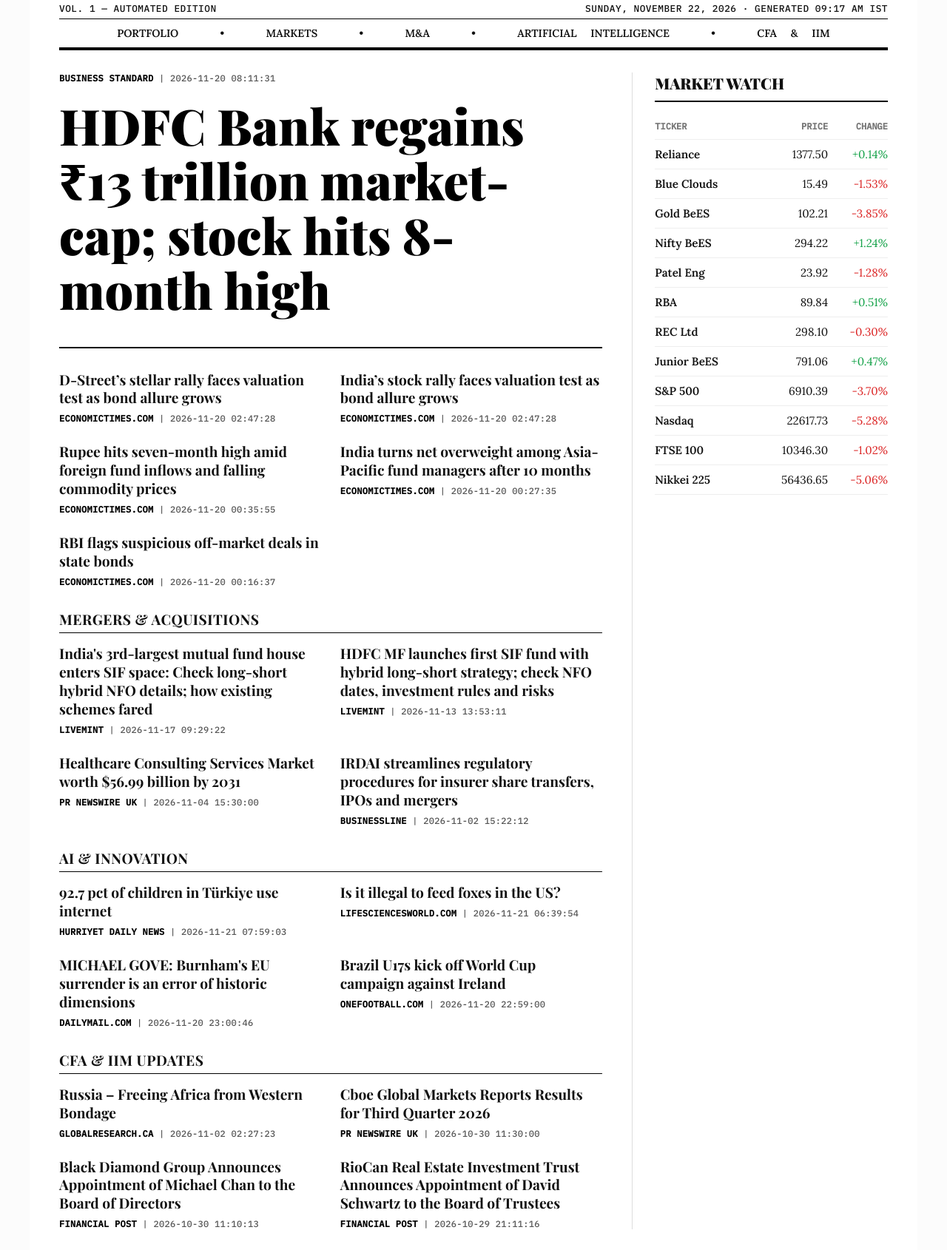
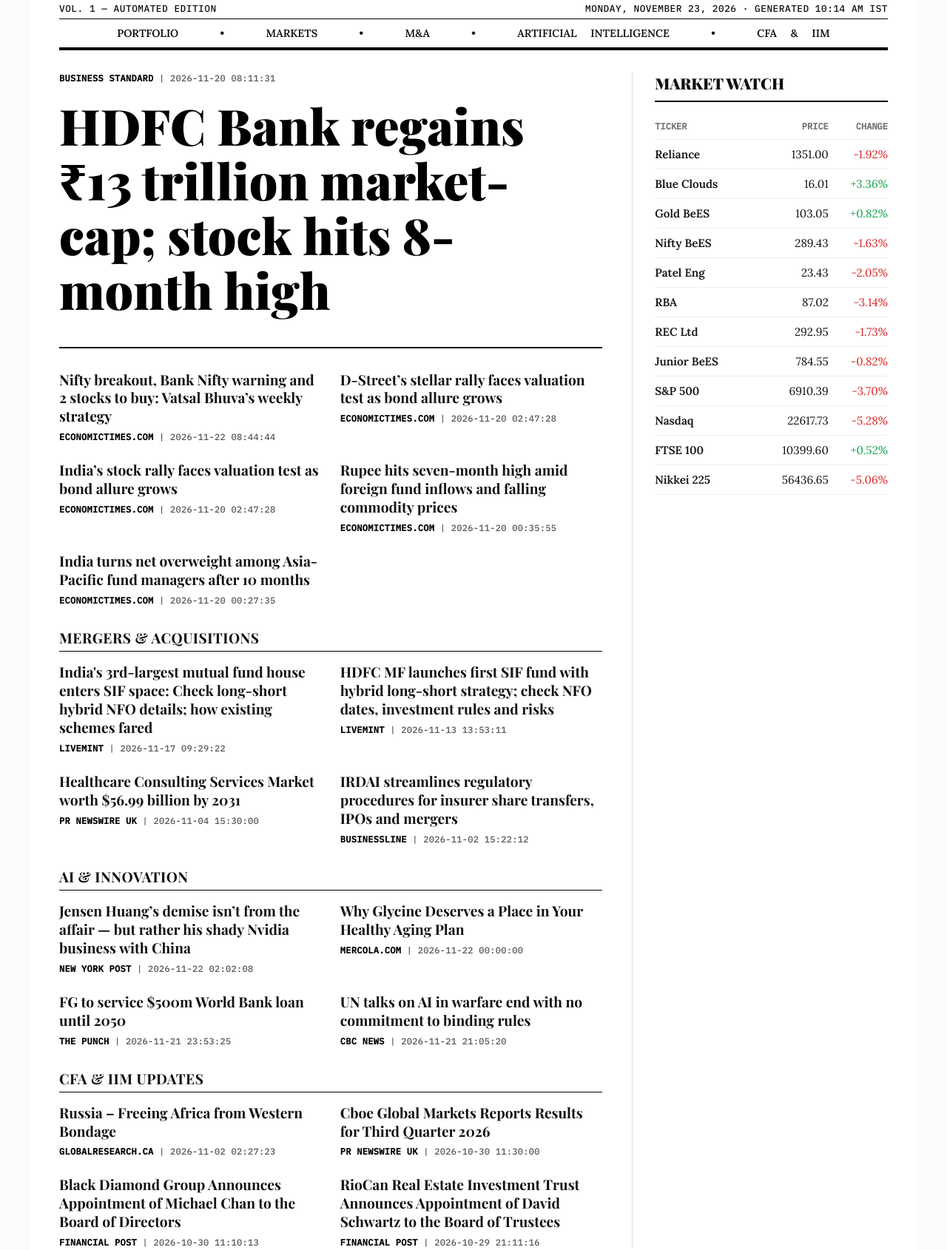
Before and after one commit to sagarry424-oss/daily-newspaper, a plain HTML site: page index.html in a window 1280 px wide. Shown: the part 186-1876 px from the top of the page at 74% size. Drawn offline with nearby package versions, Linux system fonts and the light colour scheme; a web font is replaced by a local one.

Commit message:
Automated daily newspaper update

```diff
--- a/index.html
+++ b/index.html
@@ -165,7 +165,7 @@
         </div>
         <div class="date-bar">
             <span>Vol. 1 — Automated Edition</span>
-            <span>Sunday, November 22, 2026 · Generated 09:17 AM IST</span>
+            <span>Monday, November 23, 2026 · Generated 10:14 AM IST</span>
         </div>
         <div class="nav-bar">
             PORTFOLIO &nbsp; • &nbsp; MARKETS &nbsp; • &nbsp; M&amp;A &nbsp; • &nbsp; ARTIFICIAL INTELLIGENCE &nbsp; • &nbsp; CFA &amp; IIM
@@ -181,6 +181,11 @@
                 </div>
 
                 <div class="articles-grid">
+
+        <div class='article'>
+            <h3><a href='https://m.economictimes.com/markets/expert-view/nifty-breakout-bank-nifty-warning-and-2-stocks-to-buy-vatsal-bhuvas-weekly-strategy/articleshow/136070587.cms' target='_blank'>Nifty breakout, Bank Nifty warning and 2 stocks to buy: Vatsal Bhuva’s weekly strategy</a></h3>
+            <p class='meta'><strong>Economictimes.com</strong> | 2026-11-22 08:44:44</p>
+        </div>
 
         <div class='article'>
             <h3><a href='https://m.economictimes.com/markets/bonds/indias-stock-rally-faces-valuation-test-as-bond-allure-grows/articleshow/136010605.cms' target='_blank'>D-Street’s stellar rally faces valuation test as bond allure grows</a></h3>
@@ -200,11 +205,6 @@
         <div class='article'>
             <h3><a href='https://m.economictimes.com/markets/stocks/news/india-turns-net-overweight-among-asia-pacific-fund-managers-after-10-months/articleshow/136008999.cms' target='_blank'>India turns net overweight among Asia-Pacific fund managers after 10 months</a></h3>
             <p class='meta'><strong>Economictimes.com</strong> | 2026-11-20 00:27:35</p>
-        </div>
-
-        <div class='article'>
-            <h3><a href='https://m.economictimes.com/markets/bonds/rbi-probes-suspicious-off-market-trades-in-illiquid-state-bonds/articleshow/136008880.cms' target='_blank'>RBI flags suspicious off-market deals in state bonds</a></h3>
-            <p class='meta'><strong>Economictimes.com</strong> | 2026-11-20 00:16:37</p>
         </div>
 
                 </div>
@@ -238,23 +238,23 @@
                 <div class="articles-grid">
 
         <div class='article'>
-            <h3><a href='https://www.hurriyetdailynews.com/92-7-pct-of-children-in-turkiye-use-internet-229644' target='_blank'>92.7 pct of children in Türkiye use internet</a></h3>
-            <p class='meta'><strong>Hurriyet Daily News</strong> | 2026-11-21 07:59:03</p>
+            <h3><a href='https://nypost.com/2026/11/21/business/jensen-huangs-demise-isnt-from-the-affair-but-rather-his-shady-nvidia-business-with-china/' target='_blank'>Jensen Huang’s demise isn’t from the affair — but rather his shady Nvidia business with China</a></h3>
+            <p class='meta'><strong>New York Post</strong> | 2026-11-22 02:02:08</p>
         </div>
 
         <div class='article'>
-            <h3><a href='https://www.lifesciencesworld.com/is-it-illegal-to-feed-foxes-in-the-us/' target='_blank'>Is it illegal to feed foxes in the US?</a></h3>
-            <p class='meta'><strong>Lifesciencesworld.com</strong> | 2026-11-21 06:39:54</p>
+            <h3><a href='https://articles.mercola.com/sites/articles/archive/2026/11/22/glycine-health-benefits.aspx' target='_blank'>Why Glycine Deserves a Place in Your Healthy Aging Plan</a></h3>
+            <p class='meta'><strong>Mercola.com</strong> | 2026-11-22 00:00:00</p>
         </div>
 
         <div class='article'>
-            <h3><a href='https://www.dailymail.com/debate/article-16310251/MICHAEL-GOVE-Burnhams-EU-surrender-error-British-voters.html' target='_blank'>MICHAEL GOVE: Burnham's EU surrender is an error of historic dimensions</a></h3>
-            <p class='meta'><strong>Dailymail.com</strong> | 2026-11-20 23:00:46</p>
+            <h3><a href='https://punchng.com/fg-to-service-500m-world-bank-loan-until-2050/' target='_blank'>FG to service $500m World Bank loan until 2050</a></h3>
+            <p class='meta'><strong>The Punch</strong> | 2026-11-21 23:53:25</p>
         </div>
 
         <div class='article'>
-            <h3><a href='https://onefootball.com/en/news/brazil-u17s-kick-off-world-cup-campaign-against-ireland-43810263' target='_blank'>Brazil U17s kick off World Cup campaign against Ireland</a></h3>
-            <p class='meta'><strong>Onefootball.com</strong> | 2026-11-20 22:59:00</p>
+            <h3><a href='https://www.cbc.ca/news/world/ai-warfare-regulations-un-talks-9.7431398' target='_blank'>UN talks on AI in warfare end with no commitment to binding rules</a></h3>
+            <p class='meta'><strong>CBC News</strong> | 2026-11-21 21:05:20</p>
         </div>
 
                 </div>
@@ -300,50 +300,50 @@
 
         <tr>
             <td class='ticker-name'>Reliance</td>
-            <td class='price'>1377.50</td>
-            <td class='change' style='color:#16a34a'>+0.14%</td>
+            <td class='price'>1351.00</td>
+            <td class='change' style='color:#dc2626'>-1.92%</td>
         </tr>
 
         <tr>
             <td class='ticker-name'>Blue Clouds</td>
-            <td class='price'>15.49</td>
-            <td class='change' style='color:#dc2626'>-1.53%</td>
+            <td class='price'>16.01</td>
+            <td class='change' style='color:#16a34a'>+3.36%</td>
         </tr>
 
         <tr>
             <td class='ticker-name'>Gold BeES</td>
-            <td class='price'>102.21</td>
-            <td class='change' style='color:#dc2626'>-3.85%</td>
+            <td class='price'>103.05</td>
+            <td class='change' style='color:#16a34a'>+0.82%</td>
         </tr>
 
         <tr>
             <td class='ticker-name'>Nifty BeES</td>
-            <td class='price'>294.22</td>
-            <td class='change' style='color:#16a34a'>+1.24%</td>
+            <td class='price'>289.43</td>
+            <td class='change' style='color:#dc2626'>-1.63%</td>
         </tr>
 
         <tr>
             <td class='ticker-name'>Patel Eng</td>
-            <td class='price'>23.92</td>
-            <td class='change' style='color:#dc2626'>-1.28%</td>
+            <td class='price'>23.43</td>
+            <td class='change' style='color:#dc2626'>-2.05%</td>
         </tr>
 
         <tr>
             <td class='ticker-name'>RBA</td>
-            <td class='price'>89.84</td>
-            <td class='change' style='color:#16a34a'>+0.51%</td>
+            <td class='price'>87.02</td>
+            <td class='change' style='color:#dc2626'>-3.14%</td>
         </tr>
 
         <tr>
             <td class='ticker-name'>REC Ltd</td>
-            <td class='price'>298.10</td>
-            <td class='change' style='color:#dc2626'>-0.30%</td>
+            <td class='price'>292.95</td>
+            <td class='change' style='color:#dc2626'>-1.73%</td>
         </tr>
 
         <tr>
             <td class='ticker-name'>Junior BeES</td>
-            <td class='price'>791.06</td>
-            <td class='change' style='color:#16a34a'>+0.47%</td>
+            <td class='price'>784.55</td>
+            <td class='change' style='color:#dc2626'>-0.82%</td>
         </tr>
 
         <tr>
@@ -360,8 +360,8 @@
 
         <tr>
             <td class='ticker-name'>FTSE 100</td>
-            <td class='price'>10346.30</td>
-            <td class='change' style='color:#dc2626'>-1.02%</td>
+            <td class='price'>10399.60</td>
+            <td class='change' style='color:#16a34a'>+0.52%</td>
         </tr>
 
         <tr>
```
